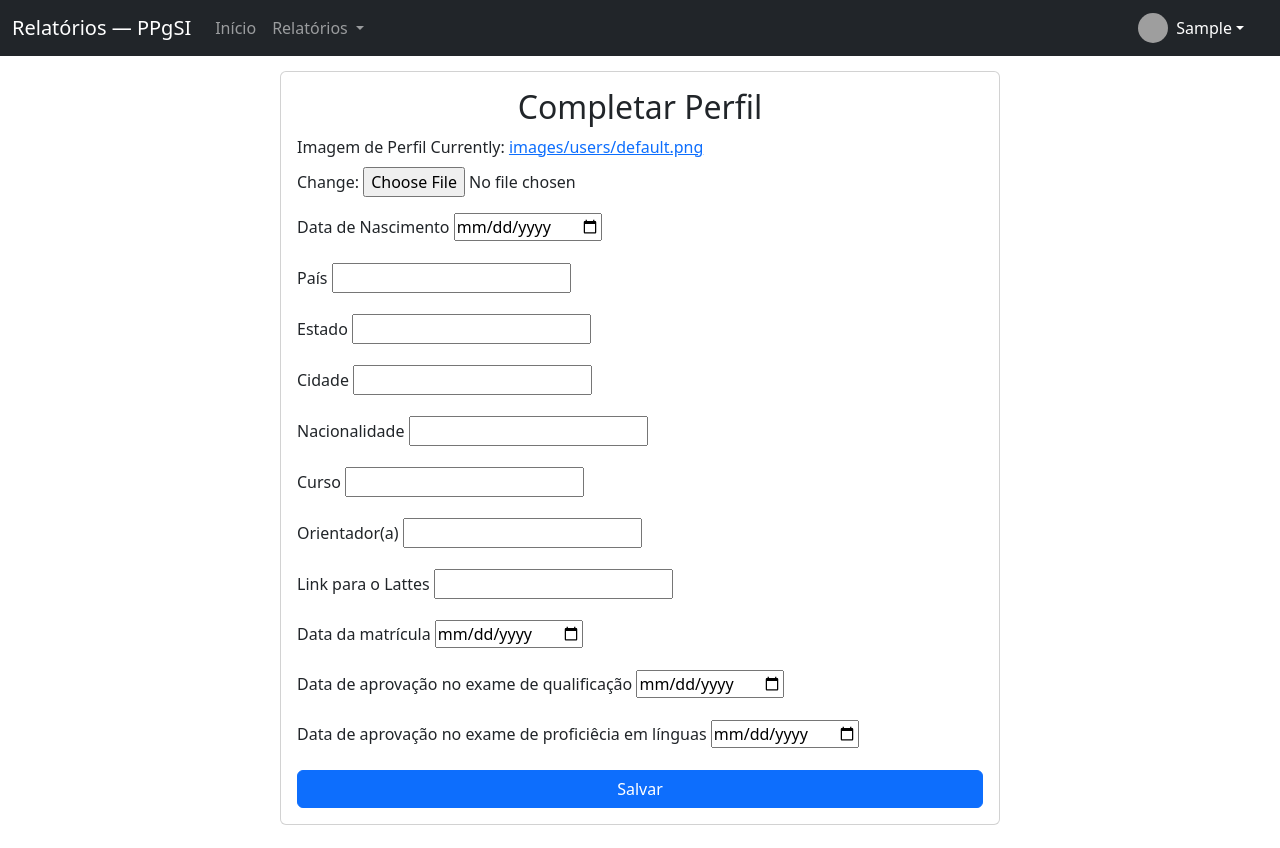
After one commit to guilemes1/PPgSI, a Django app: page /complete_profile/ in a window 1280 px wide. The commit adds this page. Run offline with Django 5.2, Linux system fonts and the light colour scheme; the visitor is signed in with stand-in values (Sample User, id 1); grey boxes are pictures that could not be loaded.

Commit message:
cadastro
inicio da segunda parte

```diff
--- a/project/urls.py
+++ b/project/urls.py
@@ -16,16 +16,23 @@ Including another URLconf
 """
 from django.contrib import admin
 from django.urls import path
-from report.views import home, signin, signup, sair, aluno, orientador, coordenador
+from django.conf import settings
+from django.conf.urls.static import static
+from report.views import home, signin, signup, sair, user_area, aluno, orientador, coordenador, complete_profile
 
 urlpatterns = [
     path('admin/', admin.site.urls),
     path('', home, name='home'),
+
     path('signup/', signup, name='signup'),
+    path('complete_profile/', complete_profile, name='complete_profile'),
     path('signin/', signin, name='signin'),
     path('sair/', sair, name='sair'),
 
+    path('user_area/', user_area, name='user_area'),
     path('aluno/', aluno, name='aluno'),
     path('orientador/', orientador, name='orientador'),
     path('coordenador/', coordenador, name='coordenador'),
-]
+
+
+] + static(settings.MEDIA_URL, document_root=settings.MEDIA_ROOT)
--- /dev/null
+++ b/report/forms.py
@@ -0,0 +1,17 @@
+from django import forms
+from .models import Profile
+
+class ProfileForm(forms.ModelForm):
+    class Meta:
+        model = Profile
+        fields = [
+            'image', 'birth_date', 'country', 'state', 'city',
+            'nationality', 'course', 'advisor', 'lattes', 'enrollment_date',
+            'exam_date', 'language_exam_date'
+        ]
+        widgets = {
+            'birth_date': forms.DateInput(attrs={'type': 'date'}),
+            'enrollment_date': forms.DateInput(attrs={'type': 'date'}),
+            'exam_date': forms.DateInput(attrs={'type': 'date'}),
+            'language_exam_date': forms.DateInput(attrs={'type': 'date'}),
+        }
--- /dev/null
+++ b/report/templates/complete_profile.html
@@ -0,0 +1,79 @@
+{% extends "menu.html" %}
+
+{% block content %}
+
+<main class="container d-flex justify-content-center align-items-center mt-5 py-3" style="min-height: 100vh;">
+    <div class="row w-100">
+        <div class="col-md-8 mx-auto">
+            <form method="POST" enctype="multipart/form-data" class="card card-body">
+
+                {% csrf_token %}
+                <h2 class="text-center">Completar Perfil</h2>
+
+                <div class="mb-3">
+                    <label for="image" class="form-label">Imagem de Perfil</label>
+                    {{ form.image }}
+                </div>
+
+                <div class="mb-3">
+                    <label for="birth_date" class="form-label">Data de Nascimento</label>
+                    {{ form.birth_date }}
+                </div>
+
+                <div class="mb-3">
+                    <label for="country" class="form-label">País</label>
+                    {{ form.country }}
+                </div>
+
+                <div class="mb-3">
+                    <label for="state" class="form-label">Estado</label>
+                    {{ form.state }}
+                </div>
+
+                <div class="mb-3">
+                    <label for="city" class="form-label">Cidade</label>
+                    {{ form.city }}
+                </div>
+
+                <div class="mb-3">
+                    <label for="nationality" class="form-label">Nacionalidade</label>
+                    {{ form.nationality }}
+                </div>
+
+                <div class="mb-3">
+                    <label for="course" class="form-label">Curso</label>
+                    {{ form.course }}
+                </div>
+
+                <div class="mb-3">
+                    <label for="advisor" class="form-label">Orientador(a)</label>
+                    {{ form.advisor }}
+                </div>
+
+                <div class="mb-3">
+                    <label for="lattes" class="form-label">Link para o Lattes</label>
+                    {{ form.lattes }}
+                </div>
+
+                <div class="mb-3">
+                    <label for="enrollment_date" class="form-label">Data da matrícula</label>
+                    {{ form.enrollment_date }}
+                </div>
+
+                <div class="mb-3">
+                    <label for="exam_date" class="form-label">Data de aprovação no exame de qualificação</label>
+                    {{ form.exam_date }}
+                </div>
+
+                <div class="mb-3">
+                    <label for="language_exam_date" class="form-label">Data de aprovação no exame de proficiêcia em línguas</label>
+                    {{ form.language_exam_date }}
+                </div>
+
+                <button type="submit" class="btn btn-primary">Salvar</button>
+            </form>
+        </div>
+    </div>
+</main>
+
+{% endblock %}
--- a/report/templates/menu.html
+++ b/report/templates/menu.html
@@ -1,6 +1,5 @@
 <!doctype html>
 <html lang="pt-br">
-
 <head>
     <meta charset="utf-8">
     <meta name="viewport" content="width=device-width, initial-scale=1">
@@ -11,19 +10,15 @@
 </head>
 
 <body>
-
     <nav class="navbar navbar-expand-lg navbar-dark bg-dark fixed-top">
         <div class="container-fluid">
-            <a class="navbar-brand" href="/user_area">Relatórios — PPgSI   </a>
+            <a class="navbar-brand" href="/user_area">Relatórios — PPgSI</a>
             <button class="navbar-toggler" type="button" data-bs-toggle="collapse" data-bs-target="#navbarNav" aria-controls="navbarNav" aria-expanded="false" aria-label="Toggle navigation">
                 <span class="navbar-toggler-icon"></span>
             </button>
             <div class="collapse navbar-collapse" id="navbarNav">
-
                 {% if user.is_authenticated %}
-
                     <ul class="navbar-nav">
-
                         <li class="nav-item">
                             <a class="nav-link" href="/user_area">Início</a>
                         </li>
@@ -33,26 +28,26 @@
                                 Relatórios
                             </a>
                             <ul class="dropdown-menu dropdown-menu-dark">
-                                <li><a class="dropdown-item" href="#">Criar</a></li><!--{% url 'create_report' %-->
+                                <li><a class="dropdown-item" href="#">Criar</a></li> <!-- % url 'create_report' % -->
                                 <li><a class="dropdown-item" href="/my_reports">Meus Relatórios</a></li>
                             </ul>
                         </li>
-
-                            <li class="nav-item">
-                                <a class="nav-link" href="/sair">Sair</a>
-                            </li>
-
                     </ul>
 
-                        <form class="d-flex ms-auto" role="search">
-                            <input class="form-control me-2" type="search" placeholder="Search" aria-label="Search">
-                            <button class="btn btn-success" type="submit">Search</button>
-                        </form>
+                    <div class="dropdown ms-auto mx-4">
+                        <a href="#" class="d-flex align-items-center text-white text-decoration-none dropdown-toggle" role="button" data-bs-toggle="dropdown" aria-expanded="false">
+                            <img src="{{ user.profile.image.url }}" alt="Profile Picture" class="rounded-circle me-2" style="width: 30px; height: 30px;">
+                            <span>{{ user.first_name }}</span>
+                        </a>
+                        <ul class="dropdown-menu dropdown-menu-dark dropdown-menu-end">
+                            <li><a class="dropdown-item" href="/complete_profile">Perfil</a></li>
+                            <li><hr class="dropdown-divider"></li>
+                            <li><a class="dropdown-item" href="/sair">Sair</a></li>
+                        </ul>
+                    </div>
 
                 {% else %}
-
                     <ul class="navbar-nav">
-
                         <li class="nav-item">
                             <a class="nav-link" href="/signup">Cadastrar</a>
                         </li>
@@ -60,19 +55,13 @@
                         <li class="nav-item">
                             <a class="nav-link" href="/signin">Entrar</a>
                         </li>
-
                     </ul>
-
                 {% endif %}
-
             </div>
         </div>
     </nav>
 
     {% block content %}
-
     {% endblock %}
-
 </body>
-
 </html>
--- a/report/views.py
+++ b/report/views.py
@@ -1,5 +1,6 @@
 
 from .models import Profile
+from .forms import ProfileForm
 from django.db.models import Q
 from django.shortcuts import render, redirect, get_object_or_404
 from django.core.mail import send_mail
@@ -8,7 +9,7 @@ from django.contrib.auth.models import User
 from django.contrib.auth.forms import UserCreationForm, AuthenticationForm
 from django.contrib.auth.decorators import login_required
 
-# Create your views here.
+
 def home(request):
     return render(request, 'home.html')
 
@@ -47,7 +48,7 @@ def signup(request):
                             'error': 'RG e NUSP não podem ter mais de 11 dígitos!'
                         })
 
-                    #Se for aluno, is_active recebe True
+                    #is_active = True se o tipo de usuário for aluno
                     is_active = tipo_usuario == 'aluno'
 
                     user = User.objects.create_user(
@@ -60,7 +61,7 @@ def signup(request):
                     )
 
                     profile = Profile.objects.create(
-                        user=user,
+                        user=user,                      #Associando user e perfil
                         nusp=nusp,
                         rg=rg,
                         tipo_usuario=tipo_usuario
@@ -69,13 +70,16 @@ def signup(request):
                     user.save()
                     profile.save()
 
-                    message = 'Usuário criado com sucesso!'
-                    if not is_active:
-                        message += ' Orientadores e Coordenadores devem aguardar aprovação do administrador antes de efetuar login.'
-
-                    return render(request, 'signin.html', {
-                        'user_created': message
-                    })
+                    if is_active:
+                        user = authenticate(request, username=username, password=request.POST['password1'])
+                        if user is not None:
+                            login(request, user)
+                            return redirect('complete_profile')
+                    else:
+                        message = 'Usuário criado com sucesso! Orientadores e Coordenadores devem aguardar aprovação do administrador antes de efetuar login.'
+                        return render(request, 'signin.html', {
+                            'user_created': message
+                        })
 
                 except ValueError:
                     return render(request, 'signup.html', {
@@ -97,6 +101,24 @@ def signup(request):
             'form': UserCreationForm,
             'error': 'Senhas divergentes!'
         })
+
+
+@login_required
+def complete_profile(request):
+    try:
+        profile = Profile.objects.get(user=request.user)
+    except Profile.DoesNotExist:
+        profile = Profile(user=request.user)
+
+    if request.method == 'POST':
+        form = ProfileForm(request.POST, request.FILES, instance=profile)
+        if form.is_valid():
+            form.save()
+            return redirect('user_area')
+    else:
+        form = ProfileForm(instance=profile)
+
+    return render(request, 'complete_profile.html', {'form': form})
 
 
 ######################################################################### LOGIN
@@ -121,20 +143,25 @@ def signin(request):
                 })
 
             login(request, user)
+            return redirect('user_area')
 
-            profile = Profile.objects.get(user=user)
-            if profile.tipo_usuario == 'aluno':
-                return redirect('aluno')
-            elif profile.tipo_usuario == 'coordenador':
-                return redirect('coordenador')
-            elif profile.tipo_usuario == 'orientador':
-                return redirect('orientador')
+            #profile = Profile.objects.get(user=user)
+            #if profile.tipo_usuario == 'aluno':
+            #    return redirect('aluno')
+            #elif profile.tipo_usuario == 'coordenador':
+            #    return redirect('coordenador')
+            #elif profile.tipo_usuario == 'orientador':
+            #    return redirect('orientador')
 
         except Profile.DoesNotExist:
             return render(request, 'signin.html', {
                 'form': AuthenticationForm,
                 'error': 'Usuário não encontrado!'
             })
+
+@login_required
+def user_area(request):
+    return render(request, 'user_area.html')
 
 @login_required
 def aluno(request):
--- a/requeriments.txt
+++ b/requeriments.txt
@@ -1,2 +1,3 @@
 django==5.1.2
 openpyxl==3.1.5
+pillow==11.0.0
```
Also changed, not shown: project/settings.py (+7 -0 lines), report/models.py (+12 -0 lines), report/templates/user_area.html (added, +15 -0 lines), report/migrations/0005_profile_advisor_profile_birth_date_profile_city_and_more.py (added), report/migrations/0006_alter_profile_birth_date_and_more.py (added), report/migrations/0007_alter_profile_birth_date_and_more.py (added), report/migrations/0008_alter_profile_image.py (added). Lines whose indentation alone changed are shown as unchanged.
